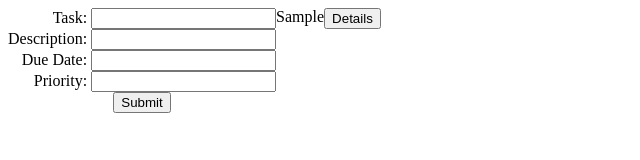
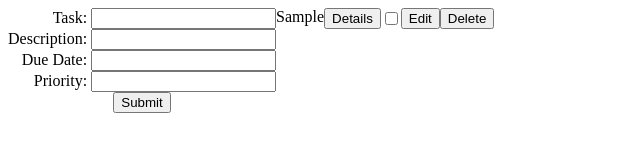
Before and after one commit to justinrkinsman/todolist, a website with bundled scripts: page dist/index.html in a window 1280 px wide. Both pictures are taken after typing "Sample", "Sample", "Sample", "Sample" into the empty fields and a click on the button "Submit". Shown: the whole page, without its empty margins (0-640 px from the left). Built offline with nearby package versions, Linux system fonts and the light colour scheme.

Commit message:
Add details buttons to todo div

```diff
--- a/src/index.js
+++ b/src/index.js
@@ -26,8 +26,23 @@ function submission() {
     let detailsBtn = document.createElement('button')
     detailsBtn.setAttribute('id', 'detailsBtn')
     detailsBtn.textContent = "Details"
-    details.appendChild(detailsBtn)
-    content.appendChild(newDiv)
+    let check = document.createElement('input')
+    check.setAttribute('type', 'checkbox')
+    check.setAttribute('id', 'check')
+    let editBtn = document.createElement('button')
+    editBtn.setAttribute('id', 'editBtn')
+    editBtn.textContent = 'Edit'
+    let delBtn = document.createElement('button')
+    delBtn.setAttribute('id', 'delete')
+    delBtn.textContent = 'Delete'
+    let contentDiv = document.createElement('div')
+    contentDiv.setAttribute('id', 'contentDiv')
+    contentDiv.appendChild(newDiv)
+    contentDiv.appendChild(detailsBtn)
+    contentDiv.appendChild(check)
+    contentDiv.appendChild(editBtn)
+    contentDiv.appendChild(delBtn)
+    content.appendChild(contentDiv)
     fullList.push(list)
     console.log(fullList)
     clearForm()
--- a/src/style.css
+++ b/src/style.css
@@ -11,14 +11,18 @@
 #wholeShebang {
     display: flex;
     flex-direction: row;
-
-}
-
-#details {
-    display: flex;
-    flex-direction: column;
 }
 
 #taskContent {
     height: 21px;
 }
+
+#content {
+    display: flex;
+    flex-direction: column
+}
+
+#contentDiv {
+    display: flex;
+    flex-direction: row
+}
```
Also changed, not shown: dist/index.html, dist/main.js, 1 other file.
